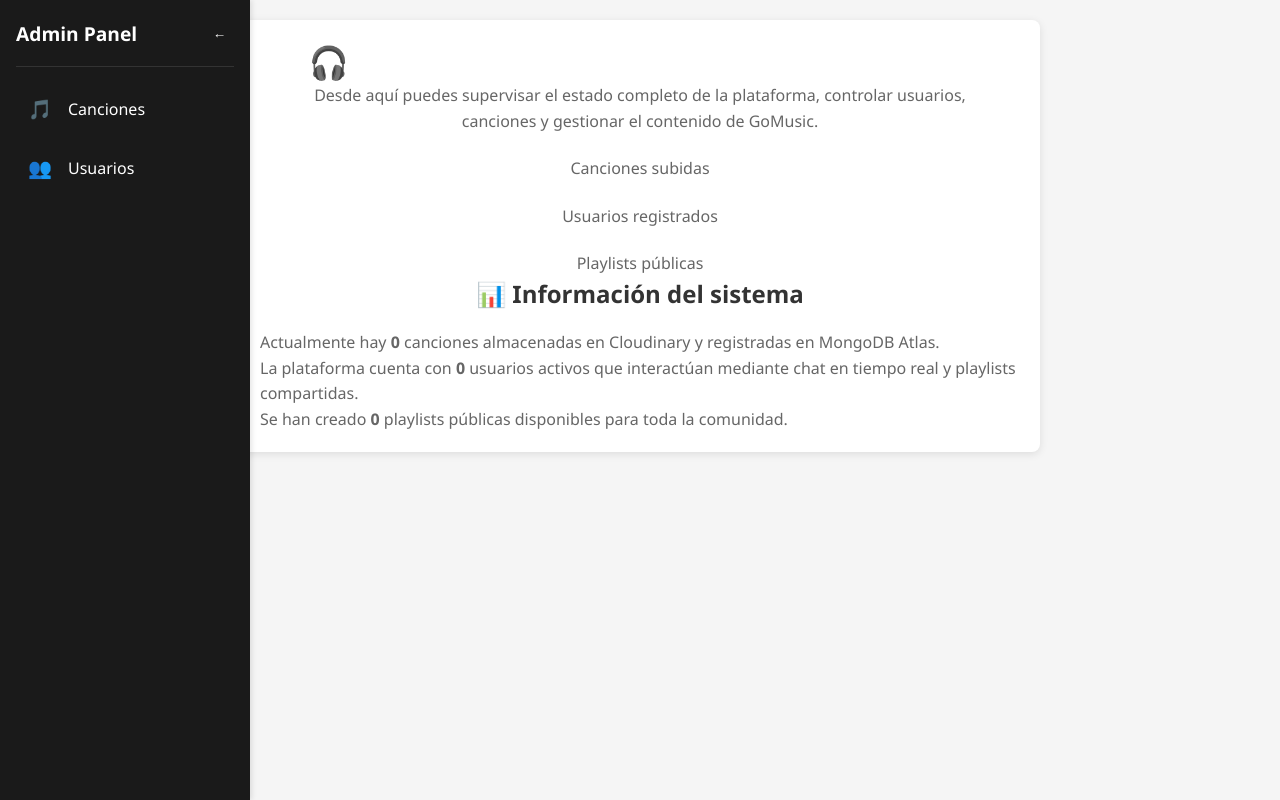
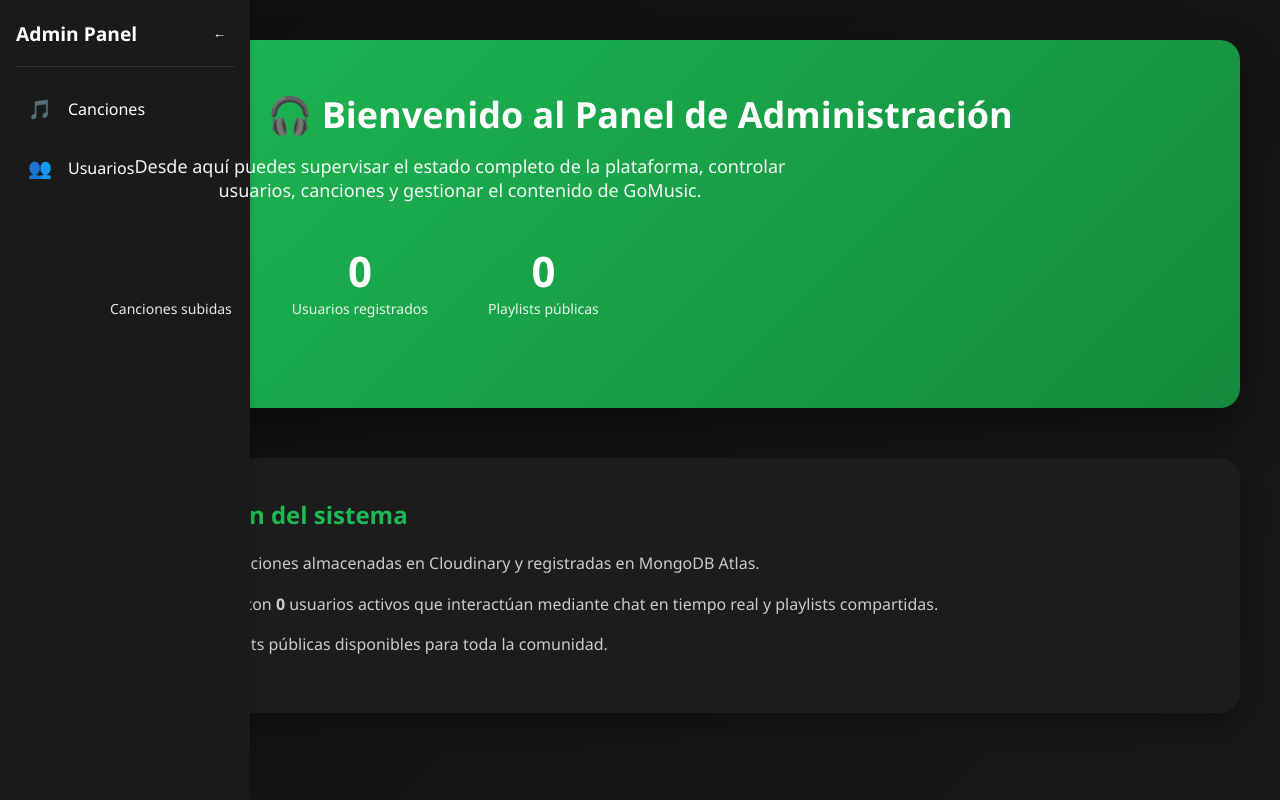
Before and after one commit to Edu646/Go-Music, a React (Create React App) app in the folder frontend/gomusic/: page /admin in a window 1280 px wide. Built offline with nearby package versions, Linux system fonts and the light colour scheme; no server answers.

Commit message:
Update Admin_Panel.css

```diff
--- a/frontend/gomusic/src/Admin_Panel.css
+++ b/frontend/gomusic/src/Admin_Panel.css
@@ -1,31 +1,101 @@
 .admin-container {
-  max-width: 800px;
-  margin: 20px auto;
-  padding: 20px;
-  background-color: #fff;
-  border-radius: 8px;
-  box-shadow: 0 2px 8px rgba(0, 0, 0, 0.1);
-}
-.admin-container h2 {
-  text-align: center;
-  color: #333;
-  margin-bottom: 20px;
-}
-.admin-container p {
-  color: #666;
-  line-height: 1.6;
+  min-height: 100vh;
+  background: linear-gradient(135deg, #0f0f0f, #181818);
+  color: white;
+  font-family: "Segoe UI", sans-serif;
+  padding: 40px;
 }
 
-.admin-container .btn {
-  display: inline-block;
-  padding: 10px 20px;
-  margin: 10px;
-  border: none;
-  border-radius: 5px;
-  background-color: #1db954;
-  color: #fff;
-  font-size: 1rem;
-  cursor: pointer;
-  transition: background-color 0.2s;
-  text-decoration: none;
+/* HERO SECTION */
+.admin-hero {
+  background: linear-gradient(135deg, #1db954, #148a3d);
+  padding: 50px;
+  border-radius: 20px;
+  margin-bottom: 50px;
+  box-shadow: 0 20px 40px rgba(0,0,0,0.4);
+  animation: fadeIn 0.8s ease-in-out;
 }
+
+.hero-content h1 {
+  font-size: 36px;
+  margin-bottom: 15px;
+}
+
+.hero-content p {
+  font-size: 18px;
+  opacity: 0.95;
+  max-width: 700px;
+  margin-bottom: 40px;
+}
+
+/* HERO STATS */
+.hero-stats {
+  display: flex;
+  gap: 60px;
+  flex-wrap: wrap;
+}
+
+.hero-stats div {
+  text-align: center;
+}
+
+.hero-stats span {
+  font-size: 42px;
+  font-weight: bold;
+  display: block;
+}
+
+.hero-stats p {
+  font-size: 14px;
+  opacity: 0.9;
+}
+
+/* INFO SECTION */
+.admin-info {
+  background: #1c1c1c;
+  padding: 40px;
+  border-radius: 20px;
+  box-shadow: 0 10px 25px rgba(0,0,0,0.3);
+}
+
+.admin-info h2 {
+  margin-bottom: 20px;
+  color: #1db954;
+}
+
+.admin-info p {
+  margin-bottom: 15px;
+  line-height: 1.6;
+  color: #cccccc;
+}
+
+/* Animación suave */
+@keyframes fadeIn {
+  from {
+    opacity: 0;
+    transform: translateY(15px);
+  }
+  to {
+    opacity: 1;
+    transform: translateY(0);
+  }
+}
+
+/* Responsive */
+@media (max-width: 768px) {
+  .admin-hero {
+    padding: 30px;
+  }
+
+  .hero-content h1 {
+    font-size: 24px;
+  }
+
+  .hero-stats {
+    gap: 30px;
+  }
+
+  .hero-stats span {
+    font-size: 30px;
+  }
+}
```
